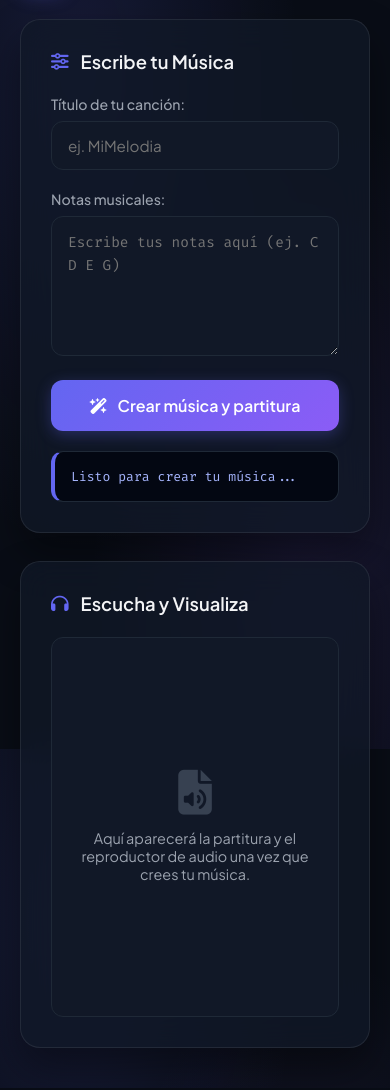
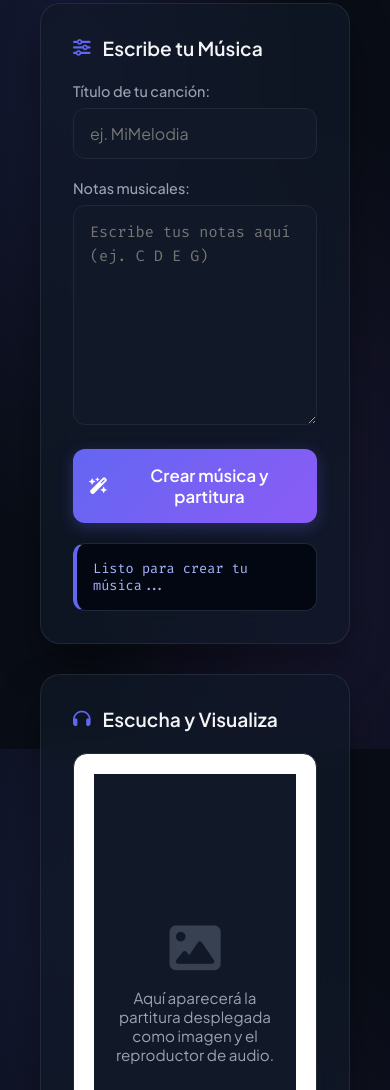
Before and after one commit to AndresM-M-C/compilador-musical-antlr4, a plain HTML site: page index.html in a window 390 px wide. Shown: the part 95-1185 px from the top of the page. Drawn offline with Linux system fonts and the light colour scheme.

Commit message:
Refactor styles and layout in index.html
Updated styles and layout for improved responsiveness and aesthetics. Enhanced the preview and download sections for better user experience.

```diff
--- a/index.html
+++ b/index.html
@@ -46,14 +46,14 @@
             display: flex;
             flex-direction: column;
             align-items: center;
-            padding: 40px 20px;
+            padding: 30px 40px;
         }
 
         /* Header Bar */
         header {
             width: 100%;
-            max-width: 1200px;
-            margin-bottom: 30px;
+            max-width: 1600px;
+            margin-bottom: 24px;
             display: flex;
             align-items: center;
             justify-content: space-between;
@@ -100,14 +100,15 @@
             letter-spacing: 0.5px;
         }
 
-        /* Main Layout */
+        /* Main Layout - Ampliado */
         .main-wrapper {
             display: grid;
-            grid-template-columns: 1fr 1.2fr;
-            gap: 28px;
+            grid-template-columns: 1fr 1.3fr;
+            gap: 30px;
             width: 100%;
-            max-width: 1200px;
-            align-items: start;
+            max-width: 1600px;
+            flex: 1;
+            align-items: stretch;
         }
 
         .card {
@@ -117,13 +118,14 @@
             border-radius: 20px;
             border: 1px solid var(--card-border);
             box-shadow: 0 20px 40px rgba(0, 0, 0, 0.4);
-            padding: 30px;
+            padding: 32px;
             display: flex;
             flex-direction: column;
+            justify-content: space-between;
         }
 
         .card-title {
-            font-size: 1.15rem;
+            font-size: 1.2rem;
             font-weight: 600;
             color: var(--text-main);
             margin-bottom: 22px;
@@ -146,7 +148,7 @@
             display: block;
             margin-bottom: 8px;
             font-weight: 500;
-            font-size: 0.88rem;
+            font-size: 0.9rem;
             color: var(--text-muted);
         }
 
@@ -155,7 +157,7 @@
             padding: 14px 16px;
             border: 1px solid var(--border-color);
             border-radius: 12px;
-            font-size: 0.95rem;
+            font-size: 1rem;
             background-color: var(--input-bg);
             color: var(--text-main);
             transition: all 0.2s ease;
@@ -169,21 +171,21 @@
 
         textarea {
             resize: vertical;
-            min-height: 140px;
+            min-height: 220px;
             font-family: 'Fira Code', monospace;
-            font-size: 0.9rem;
+            font-size: 0.95rem;
             line-height: 1.6;
         }
 
         /* Submit Button */
         .btn-submit {
             width: 100%;
-            padding: 15px;
+            padding: 16px;
             background: var(--primary-gradient);
             color: #ffffff;
             border: none;
             border-radius: 12px;
-            font-size: 1rem;
+            font-size: 1.05rem;
             font-weight: 600;
             cursor: pointer;
             display: flex;
@@ -208,7 +210,7 @@
 
         /* Progress & Loader */
         .progress-container {
-            margin-top: 22px;
+            margin-top: 20px;
             display: none;
         }
 
@@ -246,55 +248,63 @@
             padding: 16px;
             border-radius: 12px;
             font-family: 'Fira Code', monospace;
-            font-size: 0.82rem;
+            font-size: 0.85rem;
             white-space: pre-wrap;
             word-wrap: break-word;
-            max-height: 150px;
+            max-height: 160px;
             overflow-y: auto;
             border: 1px solid var(--border-color);
             border-left: 4px solid var(--primary);
         }
 
-        /* Preview Panel */
+        /* Preview Panel - Imagen en Alta Definición */
         .preview-box {
             width: 100%;
-            height: 380px;
+            min-height: 480px;
+            flex: 1;
             border: 1px solid var(--border-color);
-            border-radius: 12px;
-            background-color: var(--input-bg);
+            border-radius: 14px;
+            background-color: #ffffff;
             display: flex;
             flex-direction: column;
             justify-content: center;
             align-items: center;
-            overflow: hidden;
+            overflow: auto;
             position: relative;
+            padding: 20px;
         }
 
-        .pdf-viewer {
-            width: 100%;
-            height: 100%;
-            border: none;
+        .score-image {
+            max-width: 100%;
+            height: auto;
+            object-fit: contain;
+            box-shadow: 0 4px 12px rgba(0, 0, 0, 0.1);
+            border-radius: 4px;
         }
 
         .placeholder-text {
             color: var(--text-muted);
-            font-size: 0.9rem;
+            font-size: 0.95rem;
             text-align: center;
             padding: 20px;
             display: flex;
             flex-direction: column;
             align-items: center;
             gap: 14px;
+            background-color: var(--input-bg);
+            width: 100%;
+            height: 100%;
+            justify-content: center;
         }
 
         .placeholder-text i {
-            font-size: 2.8rem;
+            font-size: 3.2rem;
             color: #374151;
         }
 
         /* Audio Player */
         .audio-wrapper {
-            margin-top: 22px;
+            margin-top: 24px;
             width: 100%;
             display: none;
         }
@@ -309,7 +319,7 @@
         .downloads-container {
             margin-top: 20px;
             display: none;
-            grid-template-columns: repeat(2, 1fr);
+            grid-template-columns: repeat(4, 1fr);
             gap: 12px;
         }
 
@@ -319,7 +329,7 @@
             border: 1px solid var(--border-color);
             border-radius: 10px;
             color: var(--text-main);
-            font-size: 0.85rem;
+            font-size: 0.9rem;
             font-weight: 500;
             text-decoration: none;
             display: flex;
@@ -336,15 +346,12 @@
             transform: translateY(-2px);
         }
 
-        @media (min-width: 650px) {
-            .downloads-container {
-                grid-template-columns: repeat(4, 1fr);
-            }
-        }
-
-        @media (max-width: 900px) {
+        @media (max-width: 1024px) {
             .main-wrapper {
                 grid-template-columns: 1fr;
+            }
+            .downloads-container {
+                grid-template-columns: repeat(2, 1fr);
             }
         }
     </style>
@@ -366,6 +373,7 @@
     <div class="main-wrapper">
         <!-- Editor Column -->
         <div class="card">
+            <div>
                 <div class="card-title">
                     <i class="fa-solid fa-sliders"></i> Escribe tu Música
                 </div>
@@ -394,6 +402,7 @@
                         <div class="progress-bar-fill" id="progress-fill"></div>
                     </div>
                 </div>
+            </div>
 
             <!-- Console Log -->
             <div class="console-box" id="salida">Listo para crear tu música...</div>
@@ -401,14 +410,15 @@
 
         <!-- Preview Column -->
         <div class="card">
+            <div style="display: flex; flex-direction: column; height: 100%;">
                 <div class="card-title">
                     <i class="fa-solid fa-headphones"></i> Escucha y Visualiza
                 </div>
 
                 <div class="preview-box" id="preview-box">
                     <div class="placeholder-text">
-                    <i class="fa-solid fa-file-audio"></i>
-                    <p>Aquí aparecerá la partitura y el reproductor de audio una vez que crees tu música.</p>
+                        <i class="fa-solid fa-image"></i>
+                        <p>Aquí aparecerá la partitura desplegada como imagen y el reproductor de audio.</p>
                     </div>
                 </div>
 
@@ -432,6 +442,7 @@
                     <a id="dl-midi" class="btn-download" download target="_blank">
                         <i class="fa-solid fa-sliders" style="color: #f59e0b;"></i> MIDI
                     </a>
+                </div>
             </div>
         </div>
     </div>
@@ -459,10 +470,10 @@
                     progressStatus.textContent = "Leyendo tus notas musicales...";
                 } else if (percent < 50) {
                     percent += 1;
-                    progressStatus.textContent = "Diseñando tu partitura en PDF...";
+                    progressStatus.textContent = "Diseñando tu partitura...";
                 } else if (percent < 90) {
                     percent += 1;
-                    progressStatus.textContent = "Generando audio y efectos (puede tardar un momento)...";
+                    progressStatus.textContent = "Generando audio y efectos...";
                 }
                 progressFill.style.width = percent + '%';
                 progressPercent.textContent = percent + '%';
@@ -517,7 +528,9 @@
                 const downloadsContainer = document.getElementById('downloads-container');
 
                 if (res.ruta_pdf) {
-                    previewBox.innerHTML = `<iframe src="/archivo?ruta=${encodeURIComponent(res.ruta_pdf)}#view=FitH&toolbar=0&navpanes=0" class="pdf-viewer"></iframe>`;
+                    // Cambiamos la extensión .pdf a .png para visualizar la imagen fija generada por el compilador
+                    let rutaImg = res.ruta_pdf.replace('.pdf', '.png');
+                    previewBox.innerHTML = `<img src="/archivo?ruta=${encodeURIComponent(rutaImg)}&t=${Date.now()}" alt="Partitura Musical" class="score-image">`;
                     document.getElementById('dl-pdf').href = `/archivo?ruta=${encodeURIComponent(res.ruta_pdf)}`;
                 } else {
                     previewBox.innerHTML = `<div class="placeholder-text"><i class="fa-solid fa-circle-exclamation"></i><p>No se pudo mostrar la partitura.</p></div>`;
```
Lines whose indentation alone changed are shown as unchanged.
